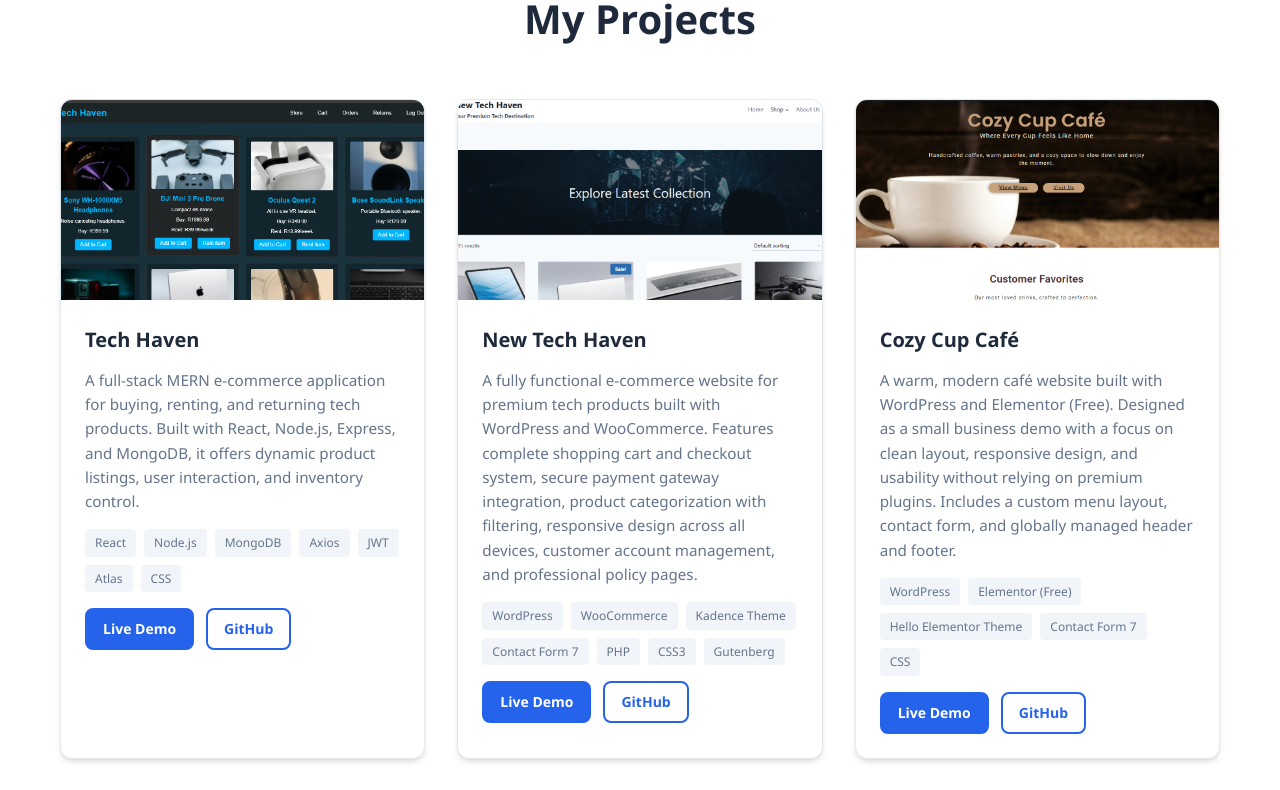
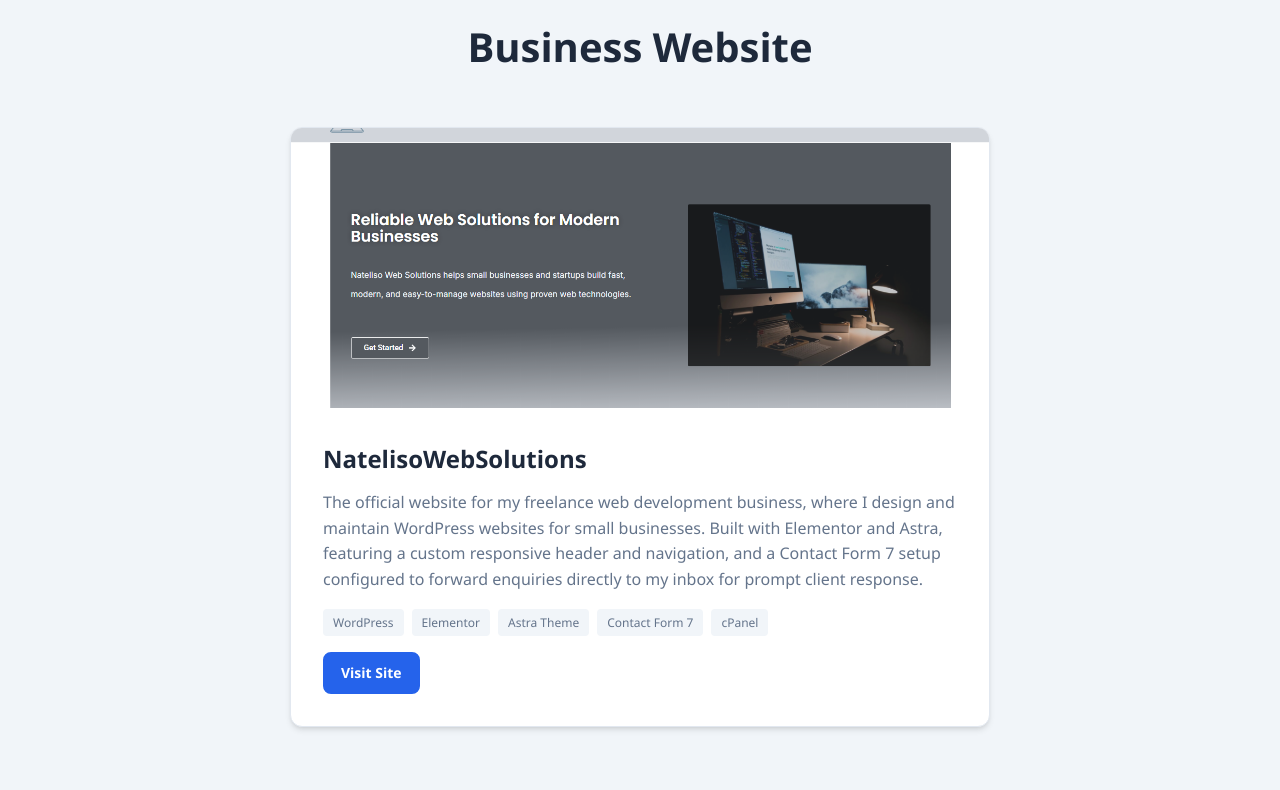
Before and after one commit to Nateliso/my-portfolio, a React (Vite) app: page / in a window 1280 px wide. Shown: the part 1720-2510 px from the top of the page. Built offline with nearby package versions, Linux system fonts and the light colour scheme.

Commit message:
Update Bio and Add Business Website section with image and styling

```diff
--- a/src/App.css
+++ b/src/App.css
@@ -299,6 +299,56 @@
   border-radius: 20px;
   font-size: 0.875rem;
   font-weight: 500;
+}
+
+/* ===== Business Section ===== */
+.business {
+  padding: 100px 0;
+  background: var(--bg-secondary);
+}
+
+.business-card {
+  background: var(--bg-card);
+  border-radius: 12px;
+  overflow: hidden;
+  box-shadow: var(--shadow);
+  transition: var(--transition);
+  border: 1px solid var(--border);
+  max-width: 700px;
+  margin: 0 auto;
+}
+
+.business-card:hover {
+  transform: translateY(-5px);
+  box-shadow: var(--shadow-lg);
+}
+
+.business-image {
+  overflow: hidden;
+  height: 280px;
+}
+
+.business-image img {
+  width: 100%;
+  height: 100%;
+  object-fit: cover;
+}
+
+.business-info {
+  padding: 2rem;
+}
+
+.business-info h3 {
+  font-size: 1.5rem;
+  margin-bottom: 0.75rem;
+  color: var(--text-primary);
+}
+
+.business-info p {
+  color: var(--text-secondary);
+  font-size: 1rem;
+  margin-bottom: 1rem;
+  line-height: 1.6;
 }
 
 /* ===== Projects Section ===== */
--- a/src/App.jsx
+++ b/src/App.jsx
@@ -202,7 +202,7 @@
             <div className="about-text">
               <h2>About Me</h2>
               <p>
-                I'm Liso Mhlana (Nateliso), a <strong>Software Developer</strong> focused on building modern, responsive web applications and practical digital solutions. I work across the stack using <strong>React</strong>, <strong>CSS</strong>, and <strong>JavaScript</strong>, and build professional <strong>WordPress</strong> sites tailored to real client needs.
+                I'm Liso Mhlana (Nateliso), a <strong>Software Developer</strong> focused on building modern, responsive web applications and practical digital solutions. I work across the stack using <strong>React</strong>, <strong>CSS</strong>, and <strong>JavaScript</strong>, and run <strong>Nateliso Web Solutions</strong>, building and maintaining professional <strong>WordPress</strong> sites for small business clients.
               </p>
               <p>
                 My background includes earning multiple certifications through <strong>freeCodeCamp</strong> and developing real-world projects, including a full-stack e-commerce application and custom WordPress websites. I enjoy translating ideas into clean, intuitive user interfaces while keeping performance, usability, and maintainability in mind.
@@ -231,7 +231,36 @@
           </div>
         </div>
       </section>
-
+      {/* Business Website Section */}
+      <section id="business" className="business">
+        <div className="container">
+          <h2 className="section-title animate-on-scroll">Business Website</h2>
+          <div className="business-card animate-on-scroll">
+            <div className="business-image">
+              <img src="/images/nateliso-web-solutions.png" alt="Nateliso Web Solutions" />
+            </div>
+            <div className="business-info">
+              <h3>NatelisoWebSolutions</h3>
+              <p>
+                The official website for my freelance web development business, where I design and maintain
+                WordPress websites for small businesses. Built with Elementor and Astra, featuring a custom
+                responsive header and navigation, and a Contact Form 7 setup configured to forward enquiries
+                directly to my inbox for prompt client response.
+              </p>
+              <div className="tech-stack">
+                <span className="tech-tag">WordPress</span>
+                <span className="tech-tag">Elementor</span>
+                <span className="tech-tag">Astra Theme</span>
+                <span className="tech-tag">Contact Form 7</span>
+                <span className="tech-tag">cPanel</span>
+              </div>
+              <div className="project-links">
+                <a href="https://natelisowebsolutions.co.za" target="_blank" rel="noopener noreferrer" className="btn small primary">Visit Site</a>
+              </div>
+            </div>
+          </div>
+        </div>
+      </section>
       {/* Projects Section */}
       <section id="projects" className="projects">
         <div className="container">
```
Also changed, not shown: public/images/nateliso-web-solutions.png (added).
